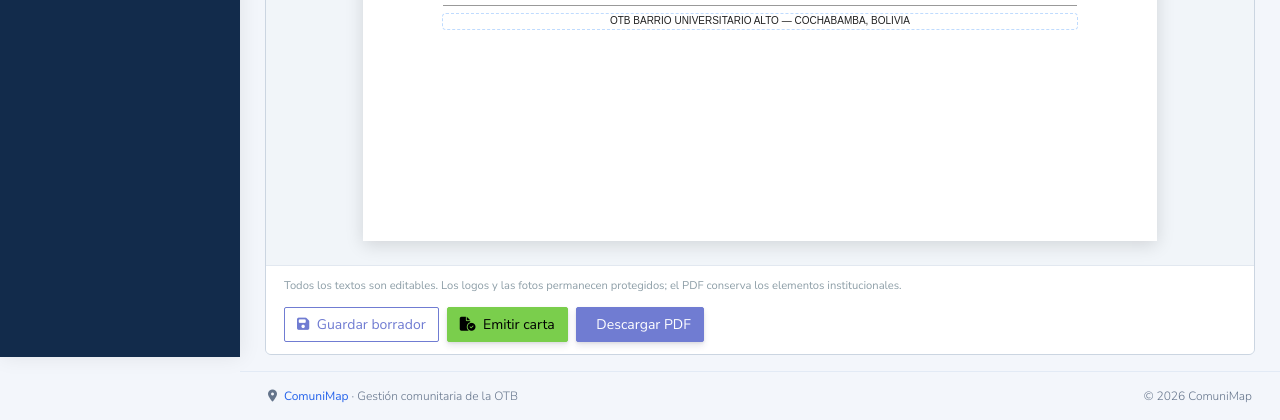
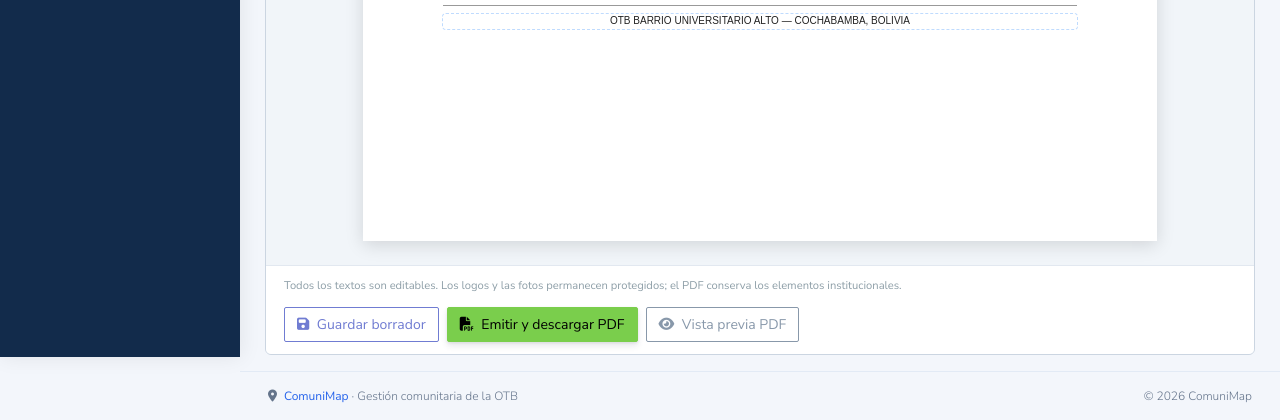
Before and after one commit to JFCXD/comunimap, a Laravel app: template GestionDeAlertas/resources/views/documentos/editor.blade.php in a window 1280 px wide. Shown: the part 1095-1515 px from the top of the page. Run offline with Laravel 12, Linux system fonts and the light colour scheme; the template is opened without the code that fills it, so the values that code supplies are empty.

Commit message:
Editor: unir botones Emitir y Descargar PDF, conservar vista previa sin emitir

```diff
--- a/GestionDeAlertas/resources/views/documentos/editor.blade.php
+++ b/GestionDeAlertas/resources/views/documentos/editor.blade.php
@@ -122,9 +122,10 @@
                         <i class="fa-solid fa-floppy-disk me-1"></i> Guardar borrador
                     </button>
                     <button type="submit" formaction="{{ route('documentos.descargar') }}" name="accion_documento" value="emitir"
-                        onclick="return confirm('¿Emitir y archivar definitivamente esta carta? Después de emitirla no podrá editarse.')"
-                        class="btn btn-success"><i class="fa-solid fa-file-circle-check me-1"></i> Emitir carta</button>
-                    <button type="submit" name="modo" value="vista_previa" formtarget="_blank" class="btn btn-primary"><i class="fa fa-file-pdf-o me-1"></i> Descargar PDF</button>
+                        onclick="return confirm('¿Emitir definitivamente la carta y descargar su PDF? Se archivará en Emitidas y no podrá editarse.')"
+                        class="btn btn-success"><i class="fa-solid fa-file-pdf me-1"></i> Emitir y descargar PDF</button>
+                    <button type="submit" name="modo" value="vista_previa" formtarget="_blank"
+                        class="btn btn-outline-secondary"><i class="fa-solid fa-eye me-1"></i> Vista previa PDF</button>
                 </div>
             </div>
         </section>
```
